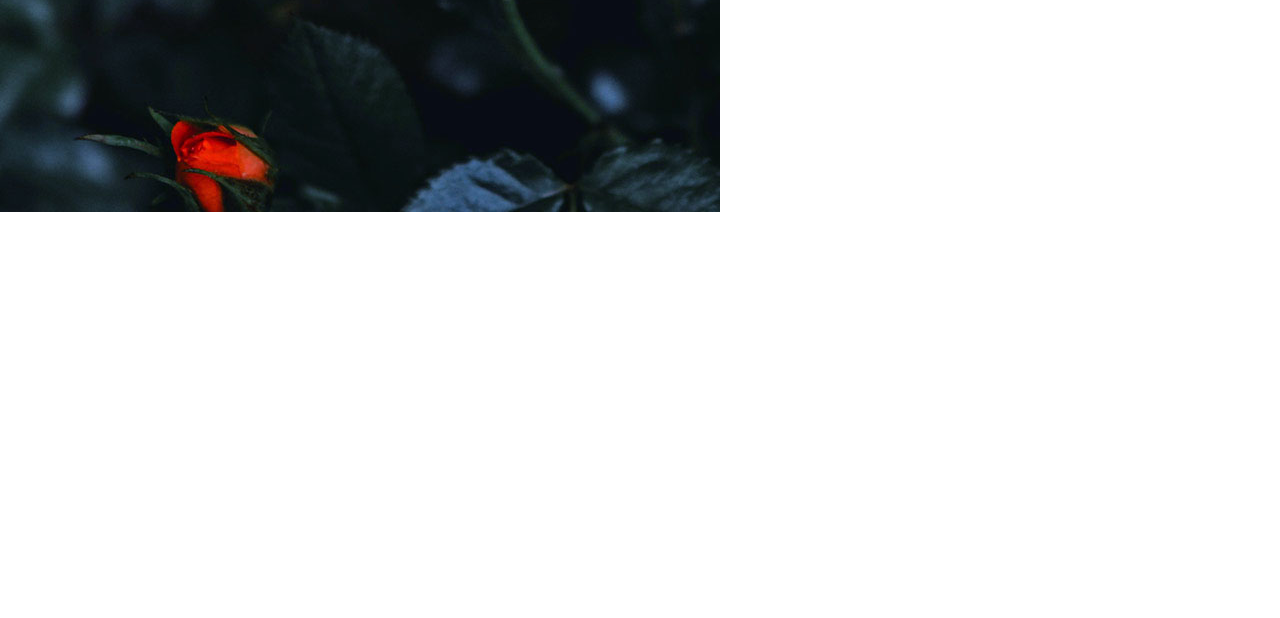
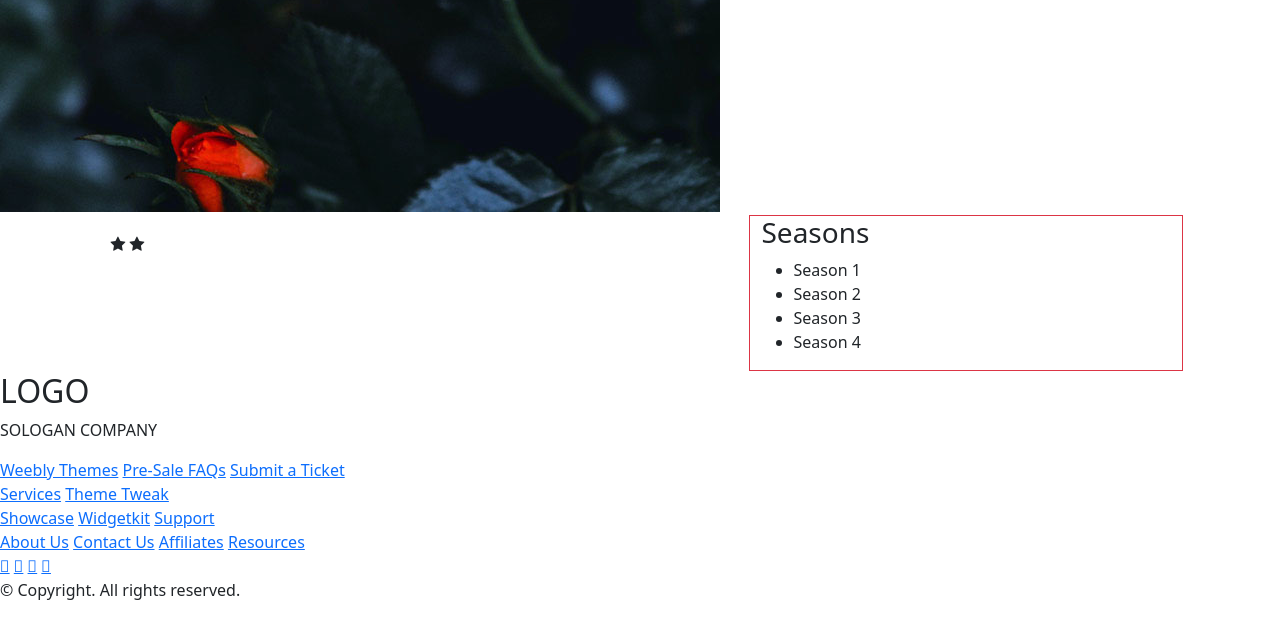
Before and after one commit to yazidsef/wild-series, a Symfony app: template templates/program/list.html.twig in a window 1280 px wide. Shown: the part 706-1324 px from the top of the page. Before the commit the page ends 918 px from the top, so only its background shows below. Run offline with Twig, Linux system fonts and the light colour scheme; the template is opened without the code that fills it, so the values that code supplies are empty; some libraries are stand-ins or nearby versions.

Commit message:
adding footer , edditing program.css file

```diff
--- a/assets/app.js
+++ b/assets/app.js
@@ -14,3 +14,4 @@ import './styles/app.css';
 import './styles/navbar.css';
 import './styles/main.css';
 import './styles/program.css';
+import './styles/footer.css';
--- a/templates/base.html.twig
+++ b/templates/base.html.twig
@@ -18,7 +18,9 @@
     </head>
     <body>
         {% include 'components/navbar.html.twig' %}
+
         {% block body %}{% endblock %}
+        {% include 'components/footer.html.twig' %}
         <script src="https://cdn.jsdelivr.net/npm/bootstrap@5.3.3/dist/js/bootstrap.bundle.min.js" integrity="sha384-YvpcrYf0tY3lHB60NNkmXc5s9fDVZLESaAA55NDzOxhy9GkcIdslK1eN7N6jIeHz" crossorigin="anonymous"></script>
         <script src="https://cdn.jsdelivr.net/npm/swiper@11/swiper-bundle.min.js"></script>
     </body>
--- /dev/null
+++ b/templates/components/footer.html.twig
@@ -0,0 +1,41 @@
+ <footer>
+        <div class="footer-container">
+            <div class="footer-left">
+                <h2>LOGO</h2>
+                <p>SOLOGAN COMPANY</p>
+            </div>
+            <div class="footer-center">
+                <div class="footer-column">
+                    <a href="#">Weebly Themes</a>
+                    <a href="#">Pre-Sale FAQs</a>
+                    <a href="#">Submit a Ticket</a>
+                </div>
+                <div class="footer-column">
+                    <a href="#">Services</a>
+                    <a href="#">Theme Tweak</a>
+                </div>
+                <div class="footer-column">
+                    <a href="#">Showcase</a>
+                    <a href="#">Widgetkit</a>
+                    <a href="#">Support</a>
+                </div>
+                <div class="footer-column">
+                    <a href="#">About Us</a>
+                    <a href="#">Contact Us</a>
+                    <a href="#">Affiliates</a>
+                    <a href="#">Resources</a>
+                </div>
+            </div>
+            <div class="footer-divider"></div>
+            <div class="footer-bottom">
+                <div class="social-icons">
+                    <a href="#"><i class="fab fa-facebook-f"></i></a>
+                    <a href="#"><i class="fab fa-twitter"></i></a>
+                    <a href="#"><i class="fab fa-rss"></i></a>
+                    <a href="#"><i class="fab fa-google-plus-g"></i></a>
+                    <a href="#"><i class="fas fa-ellipsis-h"></i></a>
+                </div>
+                <p>© Copyright. All rights reserved.</p>
+            </div>
+        </div>
+    </footer>
--- a/templates/program/index.html.twig
+++ b/templates/program/index.html.twig
@@ -16,7 +16,7 @@
     </header>
     <section class="most-watched" style="margin:0">
         <div class="container text-center">
-          <div class="row align-items-center ">
+          <div class="row program-cards ">
 
 
             {% for program in programs %}
--- a/templates/program/list.html.twig
+++ b/templates/program/list.html.twig
@@ -7,9 +7,22 @@
 <div class="details">
     <div class="program-image">
         <img src="{{ asset('build/images/e1.jpg') }}" alt="">
-    </div>
-    <div class="program-details">
-
+    </div><h2 class="m-auto border border-white">{{program.title}}</h2>
+    <div class="row border border-white justify-content-around">
+        <div class="col-4 details-description border border-white">
+            <p>{{ program.synopsis }}</p>
+            <span class="fa fa-star checked"></span>
+            <span class="fa fa-star"></span>
+        </div>
+        <div class="col-4 details-seasons border border-danger">
+            <h3>Seasons</h3>
+            <ul class="d-grid">
+                <li>Season 1</li>
+                <li>Season 2</li>
+                <li>Season 3</li>
+                <li>Season 4</li>
+            </ul>
+        </div>
     </div>
   </div>
 
```
Also changed, not shown: assets/styles/footer.css (added, +76 -0 lines), assets/styles/program.css (+3 -4 lines).
